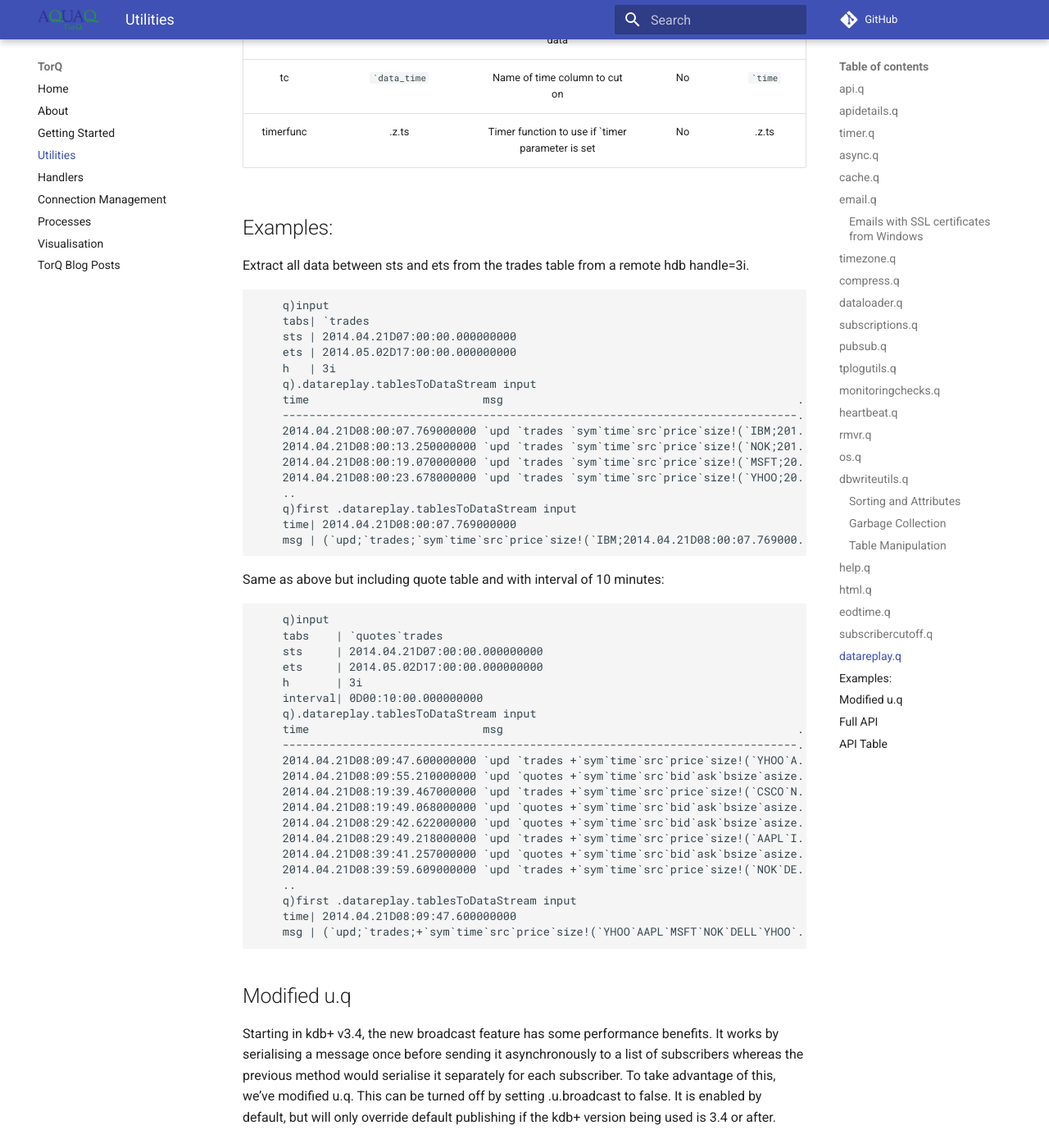
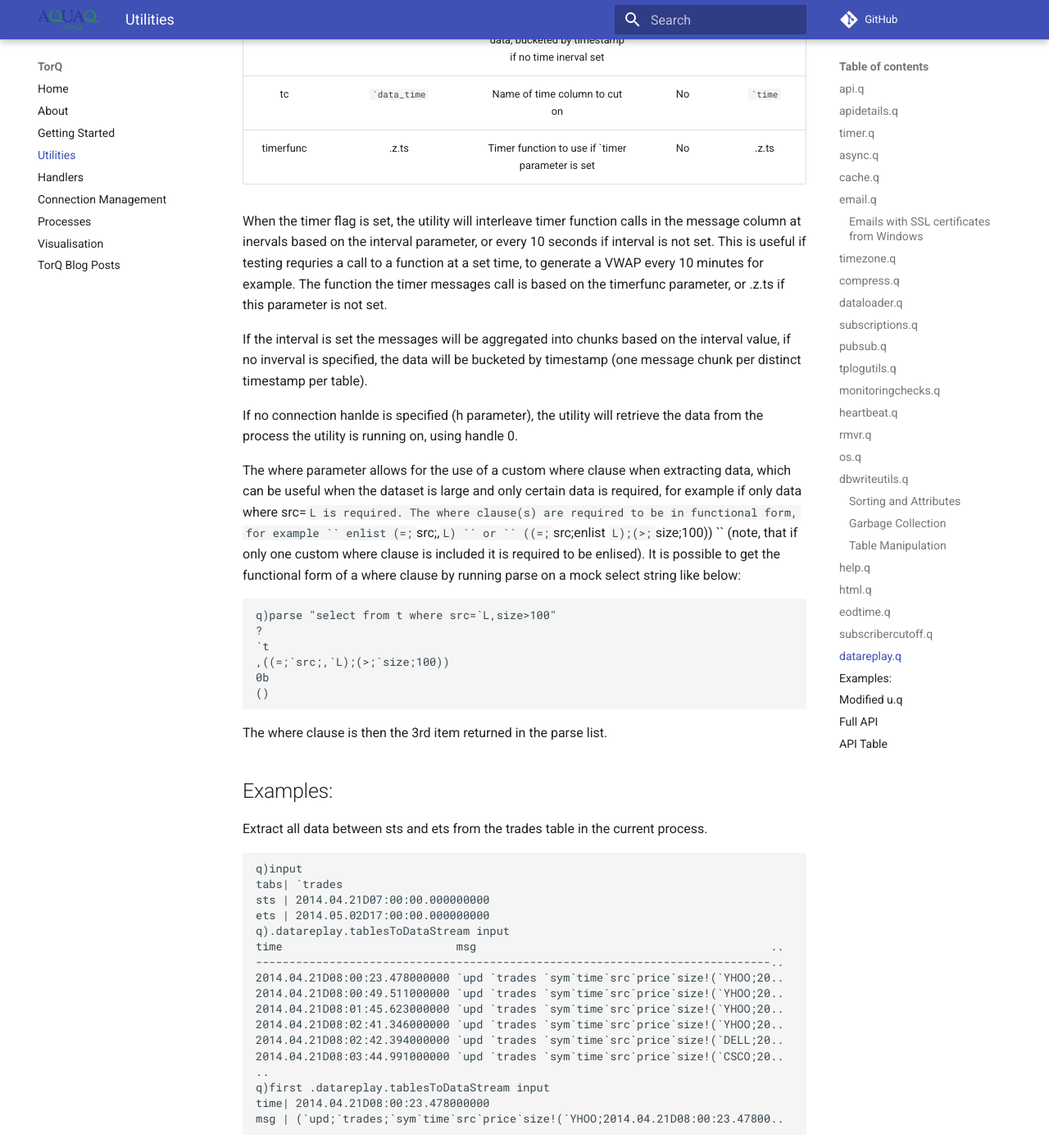
Before and after one commit to DataIntellectTech/TorQ, an MkDocs documentation site: the page built from docs/utilities.md, in a window 1280 px wide and 1400 px high, scrolled down 18319 px. Shown: the whole window at 82% size. Built offline with MkDocs 1.6.1 and Material for MkDocs 9.7.7, drawn with Linux system fonts in a browser that asks for light colours; comment, search, counter and statistics services are not loaded; old or Windows-style settings are respelled for this version of MkDocs; some of the changed text lies outside the part shown.

Commit message:
Update utilities.md
Added some explanations and another example

```diff
--- a/docs/utilities.md
+++ b/docs/utilities.md
@@ -847,7 +847,7 @@ The datareplay utility provides functionality for generating tickerplant functio
 data which can be executed by subscriber functions.This can be used to test a known data-set against a
 subscriber for testing or debugging purposes.
 
-It can load this data frm the current TorQ session, or from a remote hdb if given it's connection handle.
+It can load this data from the current TorQ session, or from a remote hdb if given it's connection handle.
 
 It can also chunk the data by time increments (as if the tickerplant was in batch mode), and can also generate
 calls to a custom timer function for the same time increments (defaults to .z.ts).
@@ -866,12 +866,50 @@ fields:
 |where    | `` ,(=;`src;,`L) ``           | Custom where clause in functuonal form | No       | none     |
 |timer    | 1b                      | Generate timer function flag           | No       | 0b       |
 |h        | 5i                      | Hanlde to hdb process                  | No       | 0i (self)|
-|interval | 0D00:00:01.00           | Time interval used to chunk data       | No       | None     |
+|interval | 0D00:00:01.00           | Time interval used to chunk data, bucketed by timestamp if no time inerval set       | No       | None     |
 |tc       | `` `data_time ``              | Name of time column to cut on          | No       | `` `time ``    |
 |timerfunc| .z.ts                   | Timer function to use if `timer parameter is set | No | .z.ts |
 
+When the timer flag is set, the utility will interleave timer function calls in the message column at inervals based on the interval parameter, or every 10 seconds if interval is not set. This is useful if testing requries a call to a function at a set time, to generate a VWAP every 10 minutes for example. The function the timer messages call is based on the timerfunc parameter, or .z.ts if this parameter is not set.
+
+If the interval is set the messages will be aggregated into chunks based on the interval value, if no inverval is specified, the data will be bucketed by timestamp (one message chunk per distinct timestamp per table).
+
+If no connection hanlde is specified (h parameter), the utility will retrieve the data from the process the utility is running on, using handle 0.
+
+The where parameter allows for the use of a custom where clause when extracting data, which can be useful when the dataset is large and only certain data is required, for example if only data where src=`L is required. The where clause(s) are required to be in functional form, for example `` enlist (=;`src;,`L) `` or `` ((=;`src;enlist `L);(>;`size;100)) `` (note, that if only one custom where clause is included it is required to be enlised).
+It is possible to get the functional form of a where clause by running parse on a mock select string like below:
+
+    q)parse "select from t where src=`L,size>100"
+    ?
+    `t
+    ,((=;`src;,`L);(>;`size;100))
+    0b
+    ()
+
+The where clause is then the 3rd item returned in the parse list.
+
 
 ## Examples:
+
+Extract all data between sts and ets from the trades table in the current process.
+
+    q)input
+    tabs| `trades
+    sts | 2014.04.21D07:00:00.000000000
+    ets | 2014.05.02D17:00:00.000000000
+    q).datareplay.tablesToDataStream input
+    time                          msg                                            ..
+    -----------------------------------------------------------------------------..
+    2014.04.21D08:00:23.478000000 `upd `trades `sym`time`src`price`size!(`YHOO;20..
+    2014.04.21D08:00:49.511000000 `upd `trades `sym`time`src`price`size!(`YHOO;20..
+    2014.04.21D08:01:45.623000000 `upd `trades `sym`time`src`price`size!(`YHOO;20..
+    2014.04.21D08:02:41.346000000 `upd `trades `sym`time`src`price`size!(`YHOO;20..
+    2014.04.21D08:02:42.394000000 `upd `trades `sym`time`src`price`size!(`DELL;20..
+    2014.04.21D08:03:44.991000000 `upd `trades `sym`time`src`price`size!(`CSCO;20..
+    ..
+    q)first .datareplay.tablesToDataStream input
+    time| 2014.04.21D08:00:23.478000000
+    msg | (`upd;`trades;`sym`time`src`price`size!(`YHOO;2014.04.21D08:00:23.47800..
 
 Extract all data between sts and ets from the trades table from a remote hdb handle=3i.
 
```
